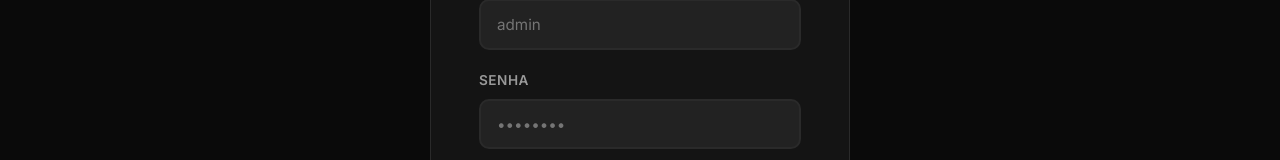
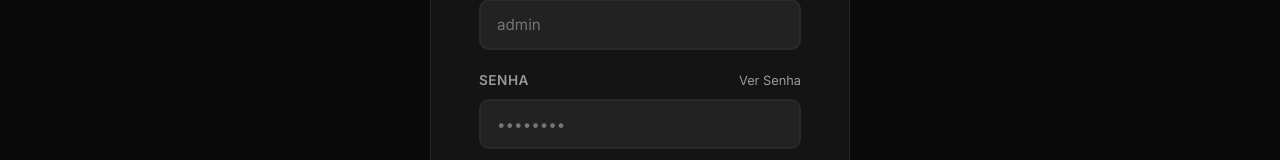
Before and after one commit to Estevamjd/TV-COMPLEXO, a Next.js app: page /admin/login in a window 1280 px wide. Shown: the part 431-591 px from the top of the page. Built offline with nearby package versions, Linux system fonts and the light colour scheme.

Commit message:
update admin login page to trigger vercel deploy

```diff
--- a/app/admin/login/page.js
+++ b/app/admin/login/page.js
@@ -5,6 +5,7 @@ import { useRouter } from 'next/navigation';
 export default function AdminLoginPage() {
     const [username, setUsername] = useState('');
     const [password, setPassword] = useState('');
+    const [showPassword, setShowPassword] = useState(false);
     const [error, setError] = useState('');
     const [loading, setLoading] = useState(false);
     const router = useRouter();
@@ -98,9 +99,19 @@ export default function AdminLoginPage() {
                         />
                     </div>
                     <div className="form-group">
-                        <label className="form-label">Senha</label>
+                        <label className="form-label" style={{ display: 'flex', justifyContent: 'space-between' }}>
+                            Senha
+                            <button
+                                type="button"
+                                tabIndex="-1"
+                                onClick={() => setShowPassword(!showPassword)}
+                                style={{ background: 'none', border: 'none', color: 'var(--color-gray-light)', cursor: 'pointer', fontSize: '0.8rem' }}
+                            >
+                                {showPassword ? 'Ocultar' : 'Ver Senha'}
+                            </button>
+                        </label>
                         <input
-                            type="password"
+                            type={showPassword ? "text" : "password"}
                             className="form-input"
                             placeholder="••••••••"
                             value={password}
```
